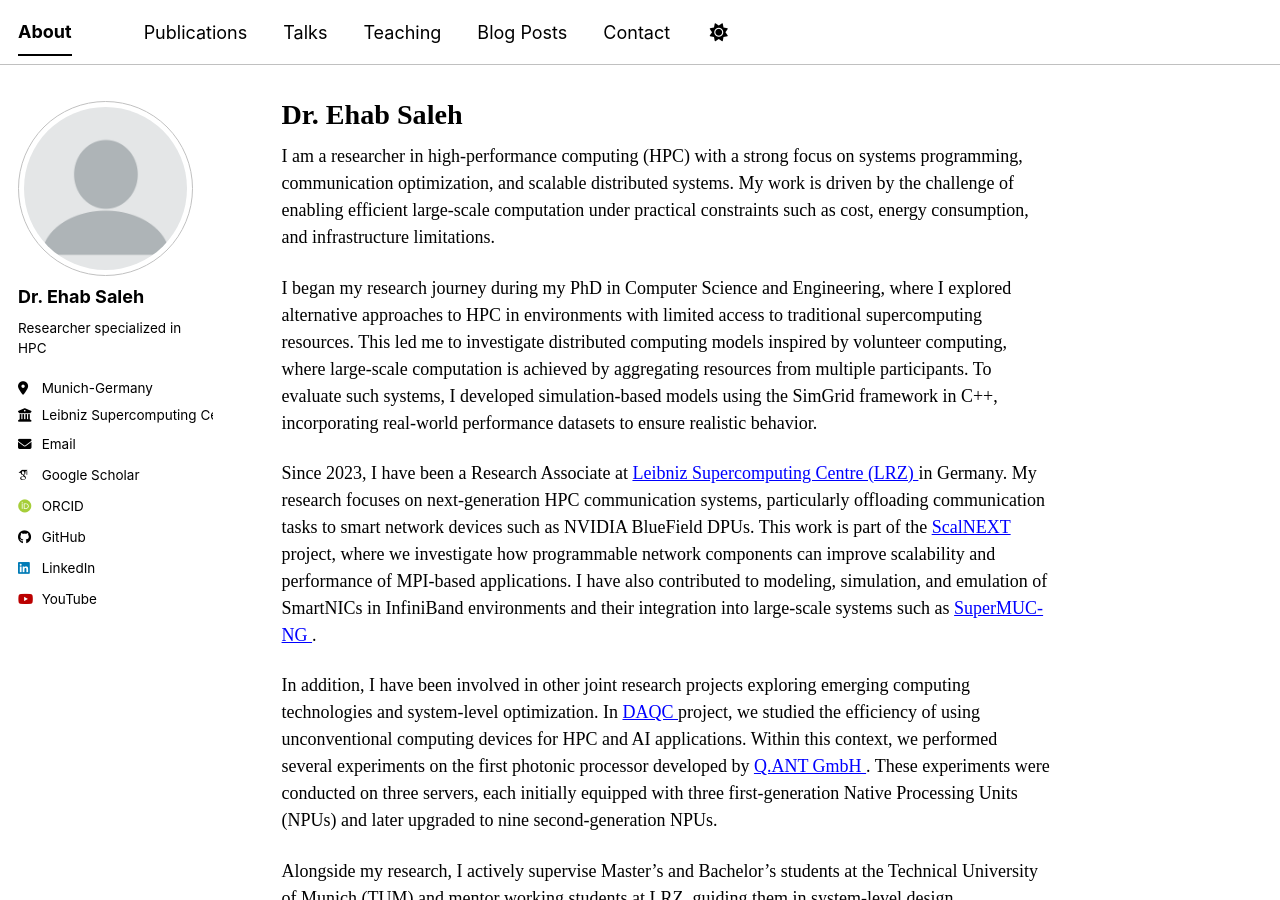
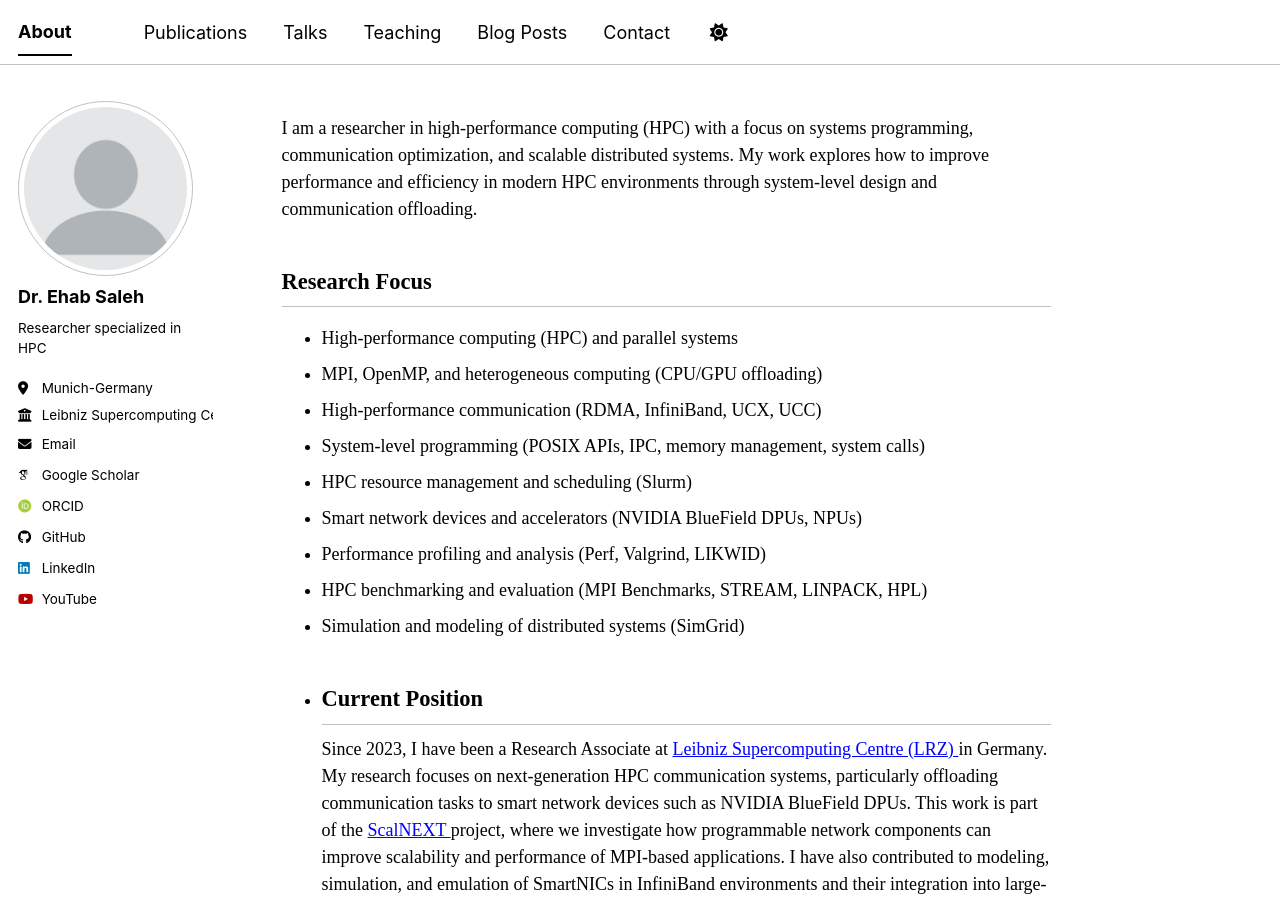
Before and after one commit to ehabosaleh/ehabosaleh.github.io, a Jekyll site: the page built from _pages/about.md, in a window 1280 px wide and 900 px high. Built offline with Jekyll 4.4.1, drawn with Linux system fonts in a browser that asks for light colours; some web fonts are replaced; a script bundle is joined from its source files by our own code; library files that are not in the unit come from our copies.

Commit message:
Revise about page content and title
Updated the about page with a new title and expanded research focus sections. Added current position details and ongoing research projects.

```diff
--- a/_pages/about.md
+++ b/_pages/about.md
@@ -1,17 +1,25 @@
 ---
 permalink: /
-title: "Dr. Ehab Saleh"
+title: ""
 author_profile: true
 redirect_from:
   - /about/
   - /about.html
 ---
+I am a researcher in high-performance computing (HPC) with a focus on systems programming, communication optimization, and scalable distributed systems. My work explores how to improve performance and efficiency in modern HPC environments through system-level design and communication offloading.
 
-I am a researcher in high-performance computing (HPC) with a strong focus on systems programming, communication optimization, and scalable distributed systems. My work is driven by the challenge of enabling efficient large-scale computation under practical constraints such as cost, energy consumption, and infrastructure limitations.
-
-I began my research journey during my PhD in Computer Science and Engineering, where I explored alternative approaches to HPC in environments with limited access to traditional supercomputing resources. This led me to investigate distributed computing models inspired by volunteer computing, where large-scale computation is achieved by aggregating resources from multiple participants. To evaluate such systems, I developed simulation-based models using the SimGrid framework in C++, incorporating real-world performance datasets to ensure realistic behavior.
-
-
+## Research Focus
+- High-performance computing (HPC) and parallel systems
+- MPI, OpenMP, and heterogeneous computing (CPU/GPU offloading)
+- High-performance communication (RDMA, InfiniBand, UCX, UCC)
+- System-level programming (POSIX APIs, IPC, memory management, system calls)
+- HPC resource management and scheduling (Slurm)
+- Smart network devices and accelerators (NVIDIA BlueField DPUs, NPUs)
+- Performance profiling and analysis (Perf, Valgrind, LIKWID)
+- HPC benchmarking and evaluation (MPI Benchmarks, STREAM, LINPACK, HPL)
+- Simulation and modeling of distributed systems (SimGrid)
+-
+## Current Position
 Since 2023, I have been a Research Associate at <a href="https://www.lrz.de" target="_blank" rel="noopener noreferrer"> Leibniz Supercomputing Centre (LRZ) </a> in Germany. My research focuses on next-generation HPC communication systems, particularly offloading communication tasks to smart network devices such as NVIDIA BlueField DPUs. This work is part of the <a href="https://www.lrz.de/en/research/research-projects/detail/scalnext" target="_blank" rel="noopener noreferrer"> ScalNEXT </a> project, where we investigate how programmable network components can improve scalability and performance of MPI-based applications. I have also contributed to modeling, simulation, and emulation of SmartNICs in InfiniBand environments and their integration into large-scale systems such as <a href="https://en.wikipedia.org/wiki/SuperMUC" target="_blank" rel="noopener noreferrer"> SuperMUC-NG </a>.
 
 In addition, I have been involved in other joint research projects exploring emerging computing technologies and system-level optimization.
```
